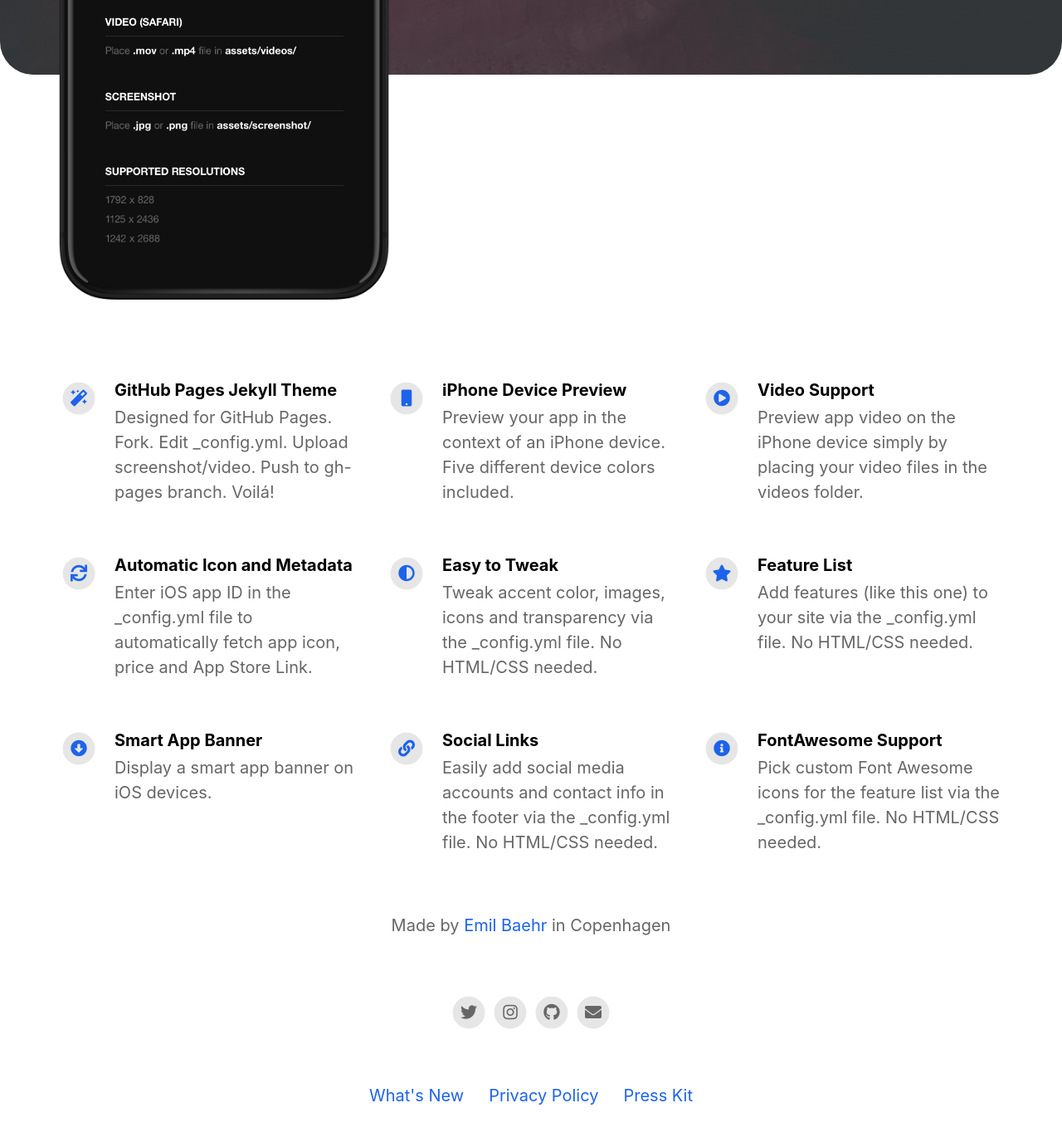
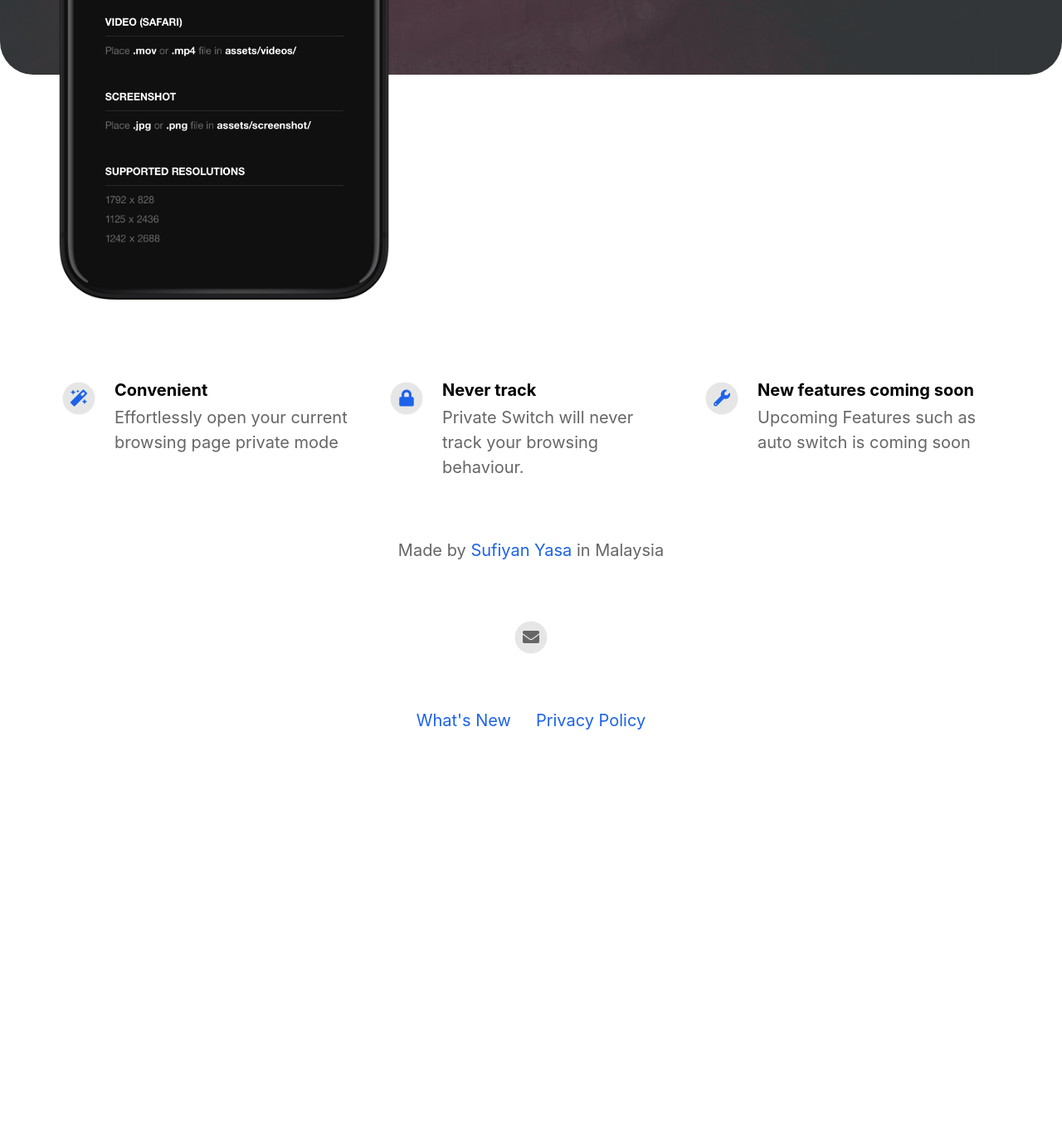
Before and after one commit to xr1337/PrivateSwitchLanding, a Jekyll site: the page built from index.html, in a window 1280 px wide and 1400 px high, scrolled down 624 px. Shown: the top 1370 px of the window at 83% size. Built offline with Jekyll 4.4.1, drawn with Linux system fonts in a browser that asks for light colours; nearby versions of some CDN libraries; after the commit the page ends 1572 px from its top, so only the background shows below that; some of the changed text lies outside the part shown.

Commit message:
Configuration update

```diff
--- a/_config.yml
+++ b/_config.yml
@@ -2,32 +2,32 @@
 page_title                                :                                           # Automatically populates with app name if not set and if iOS app ID is set. Otherwise enter manually.
 
 # App Info
-ios_app_id                                : 1234793120                                # Required. Enter iOS app ID to automatically populate name, price and icons (e.g. 718043190).
+ios_app_id                                : 6444918283 # Required. Enter iOS app ID to automatically populate name, price and icons (e.g. 718043190).
 ios_app_country                           : us                                        # Required outside USA. Enter 2 letter country code as in https://en.wikipedia.org/wiki/ISO_3166-1_alpha-2
 
 appstore_link                             :                                           # Automatically populates if not set and if iOS app ID is set. Otherwise enter manually.
 playstore_link                            :                                           # Enter Google Play Store URL.
-presskit_download_link                    : https://emilbaehr.com                                          # Enter a link to downloadable file or (e.g. public Dropbox link to a .zip file).
+  #presskit_download_link                    : https://emilbaehr.com                                          # Enter a link to downloadable file or (e.g. public Dropbox link to a .zip file).
                                                                                       # Or upload your press kit file to assets and set path accordingly (e.g. "assets/your_press_kit.zip").
 
 app_icon                                  : # assets/appicon.png                      # Automatically populates if not set and if iOS app ID is set.  Otherwise enter path to icon file manually.
 app_name                                  :                                           # Automatically populates if not set and if iOS app ID is set.  Otherwise enter manually.
 app_price                                 :                                           # Automatically populates if not set and if iOS app ID is set.  Otherwise enter manually.
-app_description                           : Write a short tagline for your app.
+app_description                           : Quickly switch to privacy mode with Safari
 
 enable_smart_app_banner                   : true                                      # Set to true to show a smart app banner at top of page on mobile devices.
 
 
 
 # Information About Yourself
-your_name                                 : Emil Baehr
-your_link                                 : https://emilbaehr.com
-your_city                                 : Copenhagen
-email_address                             : emil.baehr@gmail.com
+your_name                                 : Sufiyan Yasa
+your_link                                 : https://sufiyanyasa.com
+your_city                                 : Malaysia
+email_address                             : me@sufiyanyasa.com
 facebook_username                         :
-instagram_username                        : ebaehr
-twitter_username                          : ebaehr
-github_username                           : emilbaehr
+instagram_username                        :
+twitter_username                          :
+github_username                           :
 youtube_username                          :
 
 
@@ -35,46 +35,17 @@ youtube_username                          :
 # Feature List                            Edit, add or remove features to be presented.
 features                                  :
 
-  - title                                 : GitHub Pages Jekyll Theme
-    description                           : Designed for GitHub Pages. Fork. Edit _config.yml. Upload screenshot/video. Push to gh-pages branch. Voilá!
+  - title                                 : Convenient
+    description                           : Effortlessly open your current browsing page private mode
     fontawesome_icon_name                 : magic
 
-  - title                                 : iPhone Device Preview
-    description                           : Preview your app in the context of an iPhone device. Five different device colors included.
-    fontawesome_icon_name                 : mobile
+  - title                                 : Never track
+    description                           : Private Switch will never track your browsing behaviour.
+    fontawesome_icon_name                 : lock
 
-  - title                                 : Video Support
-    description                           : Preview app video on the iPhone device simply by placing your video files in the videos folder.
-    fontawesome_icon_name                 : play-circle
-
-  - title                                 : Automatic Icon and Metadata
-    description                           : Enter iOS app ID in the _config.yml file to automatically fetch app icon, price and App Store Link.
-    fontawesome_icon_name                 : sync
-
-  - title                                 : Easy to Tweak
-    description                           : Tweak accent color, images, icons and transparency via the _config.yml file. No HTML/CSS needed.
-    fontawesome_icon_name                 : adjust
-
-  - title                                 : Feature List
-    description                           : Add features (like this one) to your site via the _config.yml file. No HTML/CSS needed.
-    fontawesome_icon_name                 : star
-
-  - title                                 : Smart App Banner
-    description                           : Display a smart app banner on iOS devices.
-    fontawesome_icon_name                 : arrow-alt-circle-down
-
-  - title                                 : Social Links
-    description                           : Easily add social media accounts and contact info in the footer via the _config.yml file. No HTML/CSS needed.
-    fontawesome_icon_name                 : link
-
-  - title                                 : FontAwesome Support
-    description                           : Pick custom Font Awesome icons for the feature list via the _config.yml file. No HTML/CSS needed.
-    fontawesome_icon_name                 : info-circle
-
-  - title                                 : # New Feature Title
-    description                           : # New Feature Description
-    fontawesome_icon_name                 : # Enter Font Awesome icon name (e.g. star). Find icons on fontawesome.com/icons.
-
+  - title                                 : New features coming soon
+    description                           : Upcoming Features such as auto switch is coming soon
+    fontawesome_icon_name                 : wrench
 
 
 # Theme Settings
```
